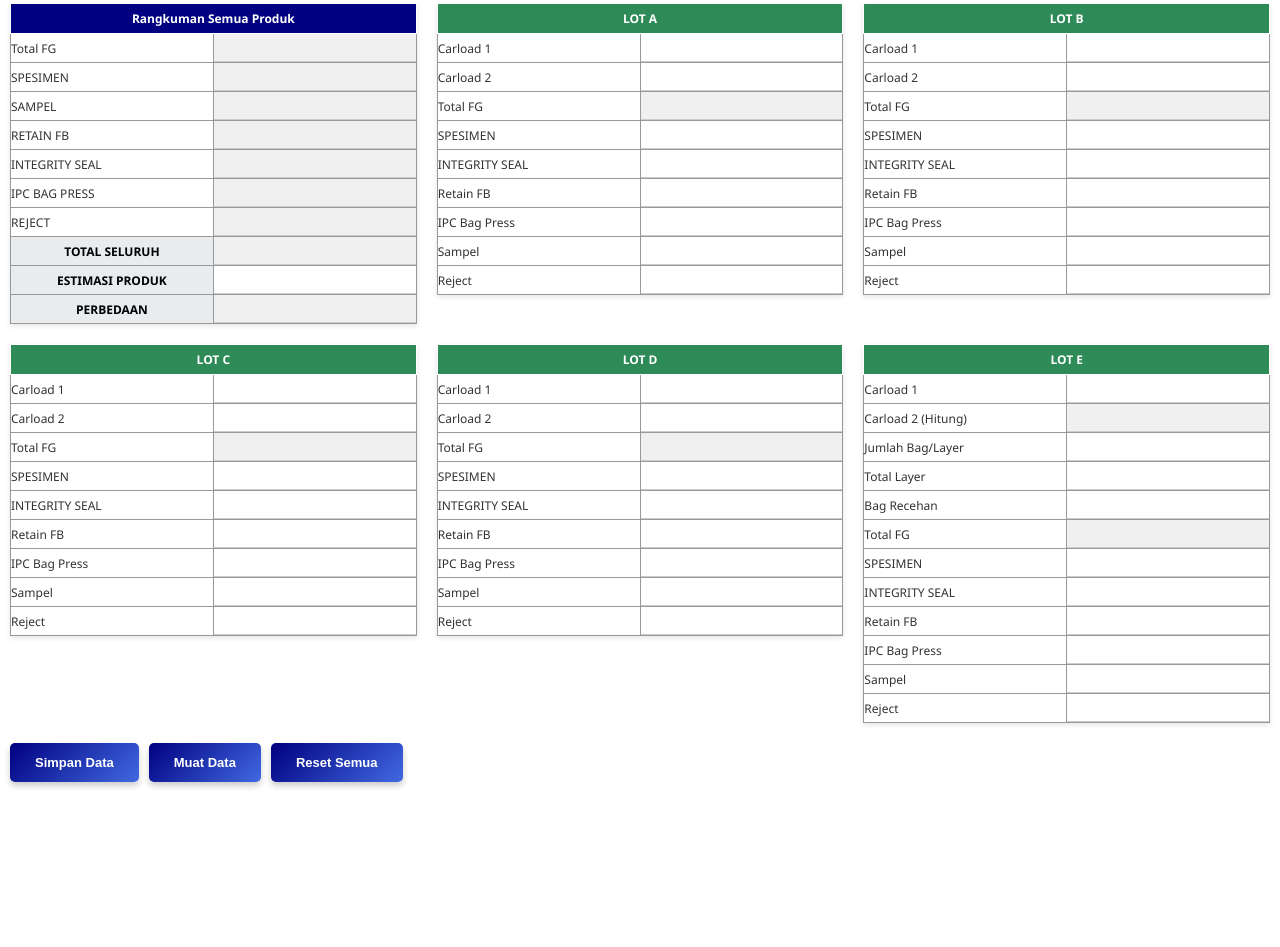
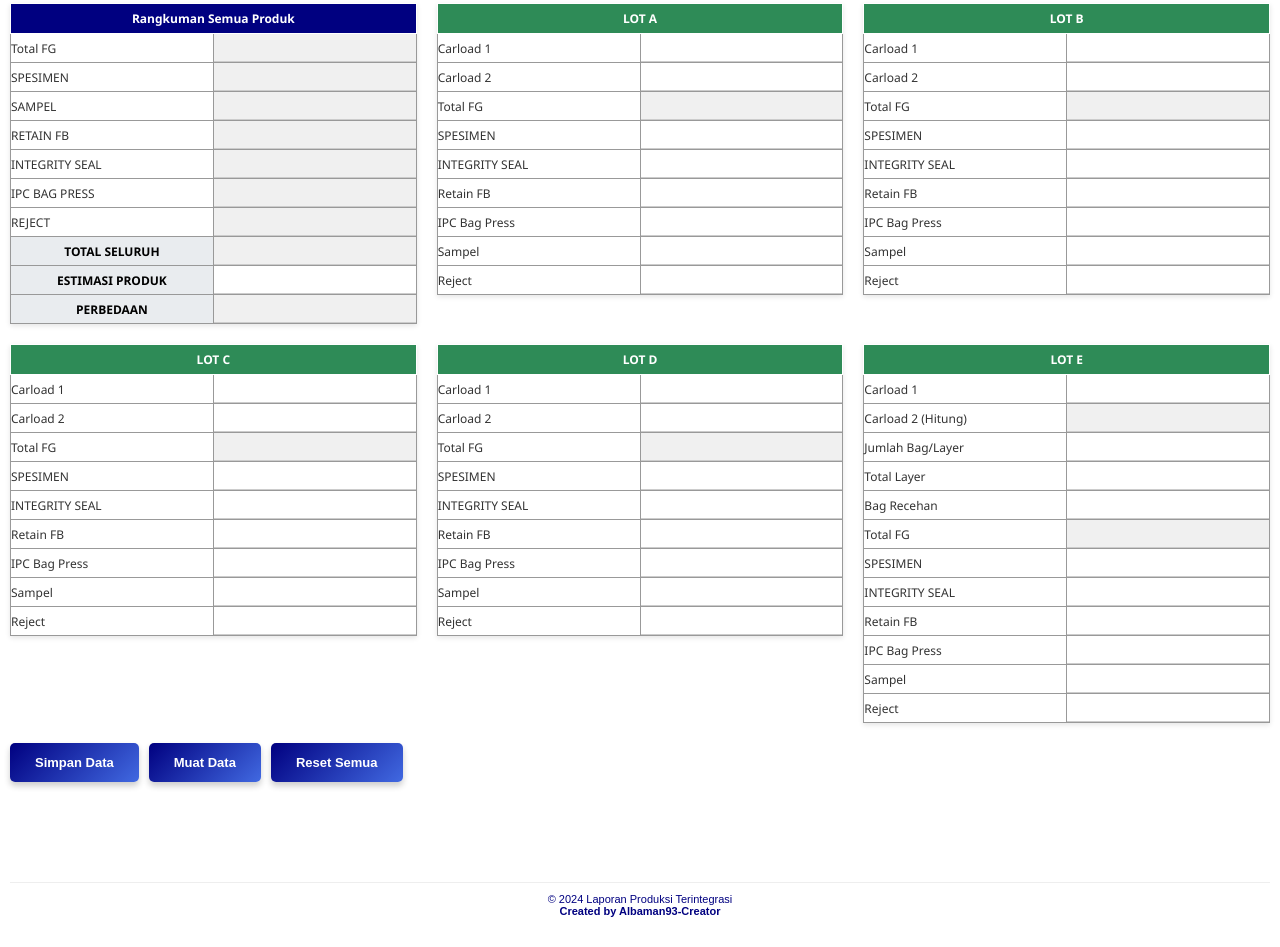
Before and after one commit to albaman93-creator/aplikasi-Rekonsiliasi-produksi, a plain HTML site: page index.html in a window 1280 px wide. Shown: the part 968-1915 px from the top of the page. Before the commit the page ends 1830 px from the top, so only its background shows below. Drawn offline with Linux system fonts and the light colour scheme.

Commit message:
tambah foot
tambah foot

```diff
--- a/index.html
+++ b/index.html
@@ -432,8 +432,13 @@
         <button class="btn-reset" onclick="resetData()">Reset Semua</button>
     </div>
 </div>
+	<footer style="text-align: center; margin-top: 30px; margin-bottom: 20px; font-size: 11px; color: #000080; border-top: 1px solid #eee; padding-top: 10px; font-family: sans-serif;">
+        &copy; 2024 Laporan Produksi Terintegrasi<br>
+        <strong>Created by Albaman93-Creator</strong>
+    </footer>
 
-<script>
+
+	<script>
     // --- PENDAFTARAN SERVICE WORKER (YANG BENAR) ---
     if ('serviceWorker' in navigator) {
         window.addEventListener('load', () => {
@@ -640,4 +645,5 @@
     }
 </script>
 </body>
+
 </html>
```
